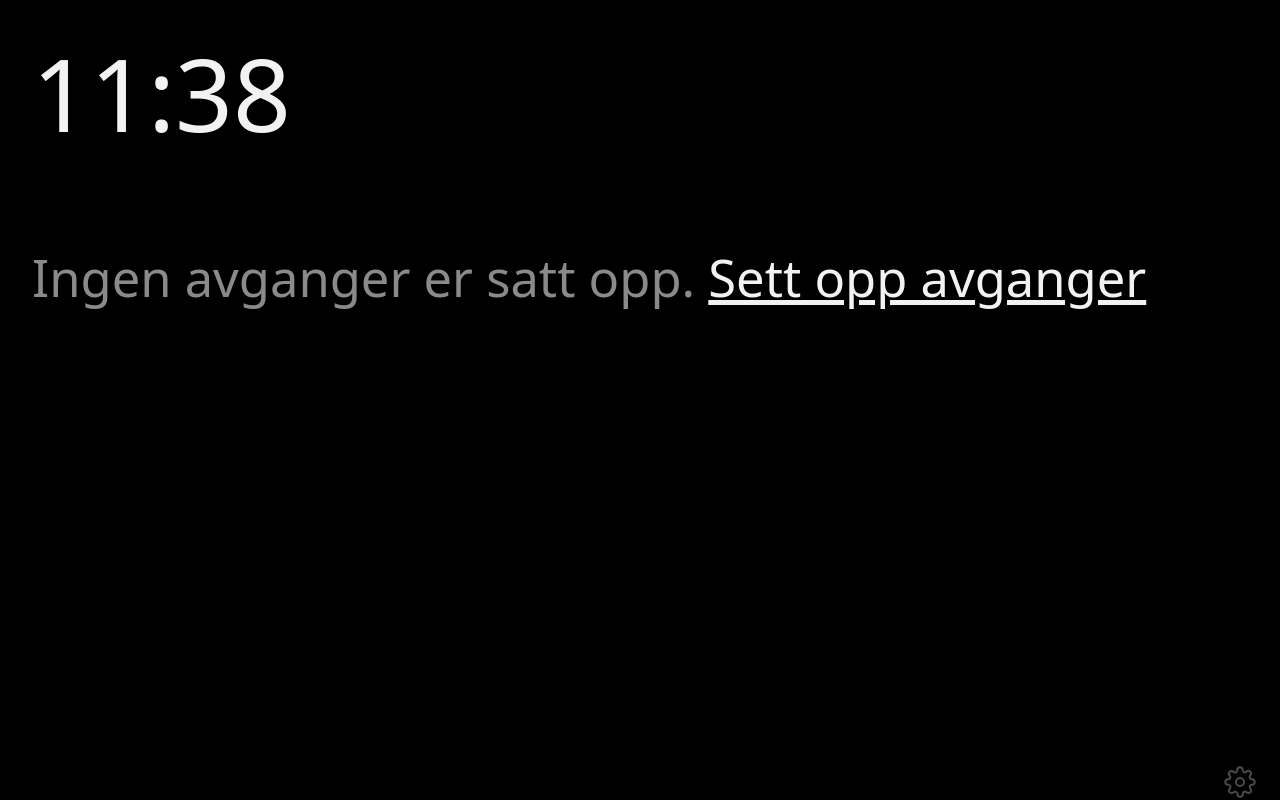
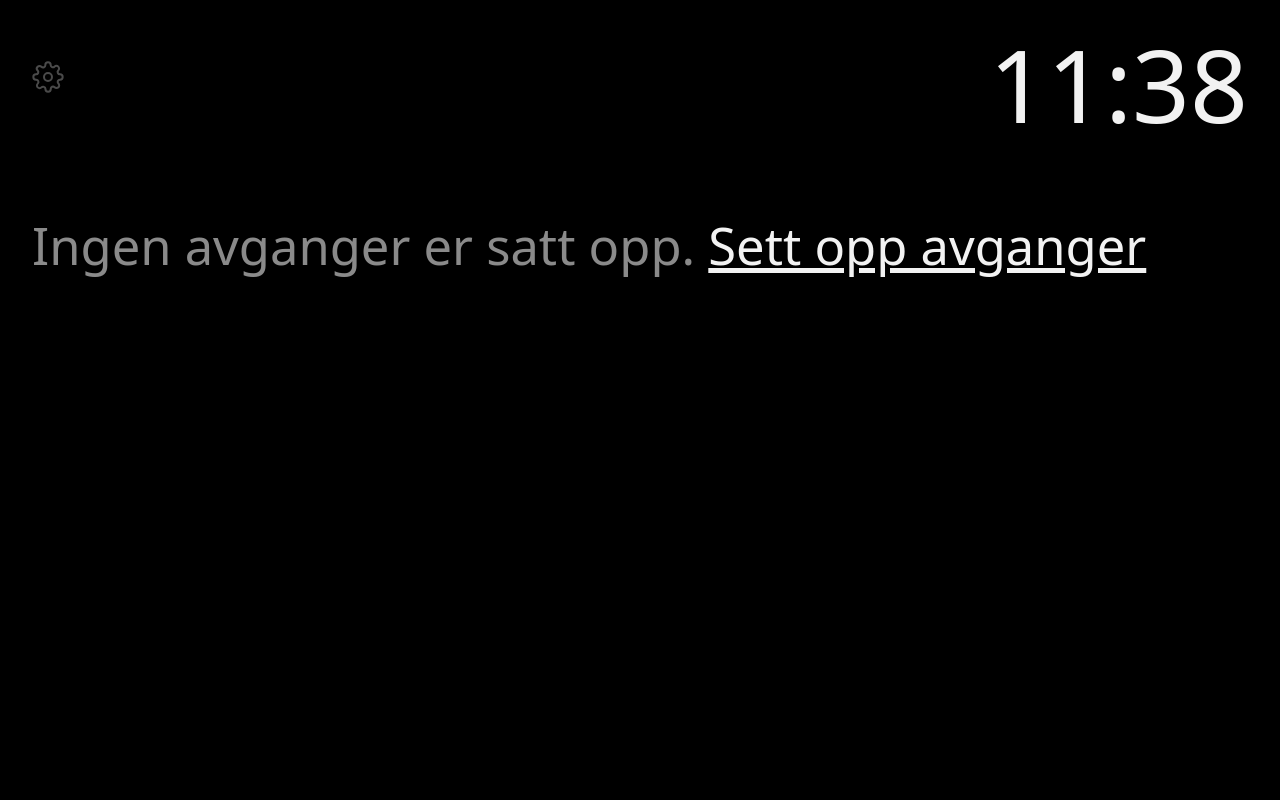
Before and after one commit to noSoup84/ruter-timetable, a Vue app: page /#/ in a window 1280 px wide. Built offline with nearby package versions, Linux system fonts and the light colour scheme.

Commit message:
Move settings gear to top left and clock to top right
Co-Authored-By: Claude Opus 5.5 <noreply@anthropic.com>

```diff
--- a/src/views/BoardView.vue
+++ b/src/views/BoardView.vue
@@ -45,10 +45,21 @@ const stale = computed(() => {
 <template>
   <main
     class="board"
-    :style="{ '--rows': Math.max(rows.length, 3) }" @click="openNotice = null"
+    :style="{ '--rows': Math.max(rows.length, 3) }"
+    @click="openNotice = null"
     @pointerdown.capture="restartNoticeTimer"
   >
-    <header class="clock">{{ formatClock(now) }}</header>
+    <header class="top">
+      <RouterLink to="/config" class="settings" aria-label="Innstillinger">
+        <svg viewBox="0 0 24 24" width="100%" height="100%" fill="none" stroke="currentColor" stroke-width="1.5">
+          <circle cx="12" cy="12" r="3" />
+          <path
+            d="M19.4 15a1.65 1.65 0 0 0 .33 1.82l.06.06a2 2 0 1 1-2.83 2.83l-.06-.06a1.65 1.65 0 0 0-1.82-.33 1.65 1.65 0 0 0-1 1.51V21a2 2 0 1 1-4 0v-.09A1.65 1.65 0 0 0 9 19.4a1.65 1.65 0 0 0-1.82.33l-.06.06a2 2 0 1 1-2.83-2.83l.06-.06A1.65 1.65 0 0 0 4.68 15a1.65 1.65 0 0 0-1.51-1H3a2 2 0 1 1 0-4h.09A1.65 1.65 0 0 0 4.6 9a1.65 1.65 0 0 0-.33-1.82l-.06-.06a2 2 0 1 1 2.83-2.83l.06.06A1.65 1.65 0 0 0 9 4.68a1.65 1.65 0 0 0 1-1.51V3a2 2 0 1 1 4 0v.09a1.65 1.65 0 0 0 1 1.51 1.65 1.65 0 0 0 1.82-.33l.06-.06a2 2 0 1 1 2.83 2.83l-.06.06A1.65 1.65 0 0 0 19.4 9a1.65 1.65 0 0 0 1.51 1H21a2 2 0 1 1 0 4h-.09a1.65 1.65 0 0 0-1.51 1z"
+          />
+        </svg>
+      </RouterLink>
+      <div class="clock">{{ formatClock(now) }}</div>
+    </header>
 
     <ul v-if="rows.length" class="rows">
       <DepartureRow
@@ -69,14 +80,6 @@ const stale = computed(() => {
 
     <footer v-if="stale" class="stale">{{ stale }}</footer>
 
-    <RouterLink to="/config" class="settings" aria-label="Innstillinger">
-      <svg viewBox="0 0 24 24" width="100%" height="100%" fill="none" stroke="currentColor" stroke-width="1.5">
-        <circle cx="12" cy="12" r="3" />
-        <path
-          d="M19.4 15a1.65 1.65 0 0 0 .33 1.82l.06.06a2 2 0 1 1-2.83 2.83l-.06-.06a1.65 1.65 0 0 0-1.82-.33 1.65 1.65 0 0 0-1 1.51V21a2 2 0 1 1-4 0v-.09A1.65 1.65 0 0 0 9 19.4a1.65 1.65 0 0 0-1.82.33l-.06.06a2 2 0 1 1-2.83-2.83l.06-.06A1.65 1.65 0 0 0 4.68 15a1.65 1.65 0 0 0-1.51-1H3a2 2 0 1 1 0-4h.09A1.65 1.65 0 0 0 4.6 9a1.65 1.65 0 0 0-.33-1.82l-.06-.06a2 2 0 1 1 2.83-2.83l.06.06A1.65 1.65 0 0 0 9 4.68a1.65 1.65 0 0 0 1-1.51V3a2 2 0 1 1 4 0v.09a1.65 1.65 0 0 0 1 1.51 1.65 1.65 0 0 0 1.82-.33l.06-.06a2 2 0 1 1 2.83 2.83l-.06.06A1.65 1.65 0 0 0 19.4 9a1.65 1.65 0 0 0 1.51 1H21a2 2 0 1 1 0 4h-.09a1.65 1.65 0 0 0-1.51 1z"
-        />
-      </svg>
-    </RouterLink>
   </main>
 </template>
 
@@ -116,11 +119,18 @@ const stale = computed(() => {
   }
 }
 
+.top {
+  display: flex;
+  justify-content: space-between;
+  align-items: flex-start;
+  margin-bottom: 0.3em;
+}
+
 .clock {
   font-size: 2em;
   font-weight: 300;
   font-variant-numeric: tabular-nums;
-  margin-bottom: 0.3em;
+  line-height: 1.2;
 }
 
 .rows {
@@ -151,11 +161,9 @@ const stale = computed(() => {
 }
 
 .settings {
-  position: fixed;
-  right: 3vmin;
-  bottom: 3vmin;
   width: clamp(1.5rem, 4vmin, 2.5rem);
   height: clamp(1.5rem, 4vmin, 2.5rem);
+  margin-top: 0.3em;
   color: var(--faint);
   cursor: pointer;
 }
```
Also changed, not shown: 2 other files (tests, documents, lock files or other folders).
